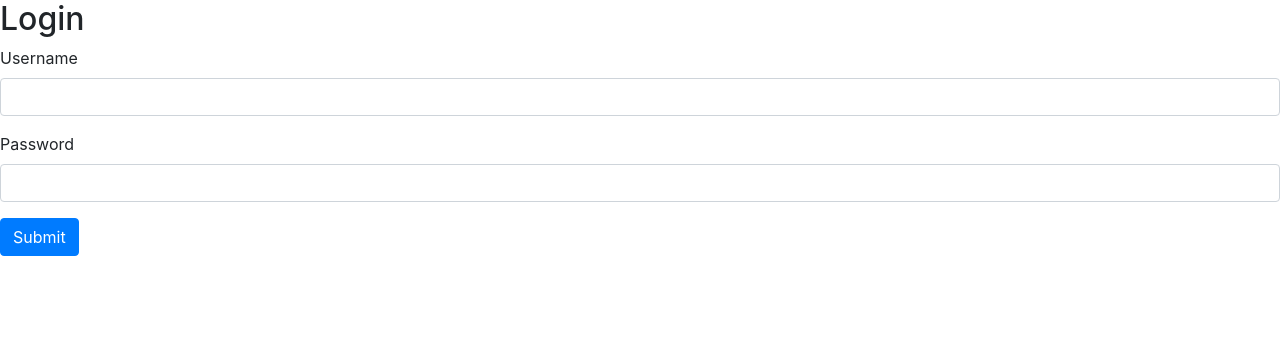
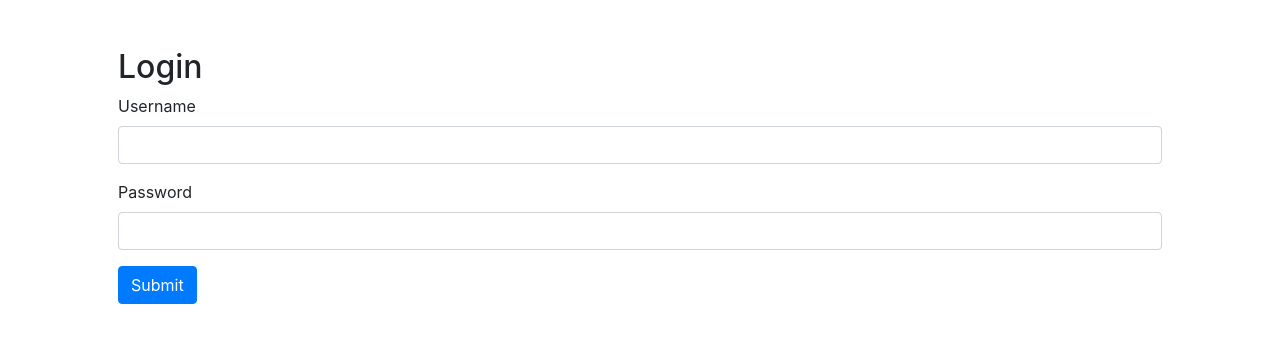
Before and after one commit to bennnyhin/Real-Study-Time, a Flask app: page /login in a window 1280 px wide. Shown: the top 351 px of the page. Run offline with Flask 2, Linux system fonts and the light colour scheme; parts of the project's set-up code (start-up, migrations or seed data) failed here and were passed over; some libraries are stand-ins or nearby versions.

Commit message:
Update login.html

```diff
--- a/templates/login.html
+++ b/templates/login.html
@@ -5,6 +5,7 @@
 {% endblock %}
 
 {% block main %}
+    <div class="container p-5">
         <h2>Login</h2>
         <form action="/login" method="POST">
             <div class="form-group">
@@ -17,4 +18,5 @@
             </div>
             <button type="submit" class="btn btn-primary">Submit</button>
         </form>
+    </div>
 {% endblock %}
```
Lines whose indentation alone changed are shown as unchanged.
